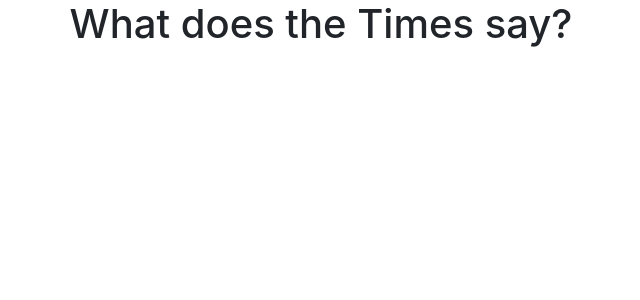
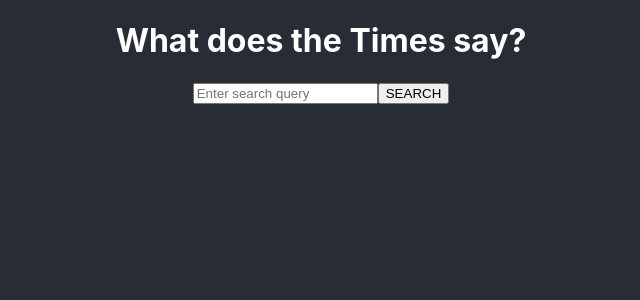
Before and after one commit to fahali/times_say, a React (Create React App) app: page / in a window 1280 px wide. Shown: the top 300 px of the page, without its empty margins (319-959 px from the left). Built offline with nearby package versions, Linux system fonts and the light colour scheme.

Commit message:
Disabled Bootstrap.
Added Search form.

```diff
--- a/src/App.js
+++ b/src/App.js
@@ -1,4 +1,4 @@
-import 'bootstrap/dist/css/bootstrap.min.css';
+// import 'bootstrap/dist/css/bootstrap.min.css';
 import './App.css';
 
 import Header from './components/Header';
--- a/src/components/Header.js
+++ b/src/components/Header.js
@@ -1,7 +1,10 @@
+import Search from './Search';
+
 const Header = () => {
    return (
       <header>
          <h1>What does the Times say?</h1>
+         <Search />
       </header>
    );
 };
--- a/src/components/Search.js
+++ b/src/components/Search.js
@@ -0,0 +1,14 @@
+const Search = () => {
+   const handleSubmit = event => {
+      event.preventDefault();
+   };
+
+   return (
+      <form className='search-container' onSubmit={handleSubmit}>
+         <input id='search' type='text' placeholder='Enter search query' />
+         <button type='submit'>SEARCH</button>
+      </form>
+   );
+};
+
+export default Search;
```
